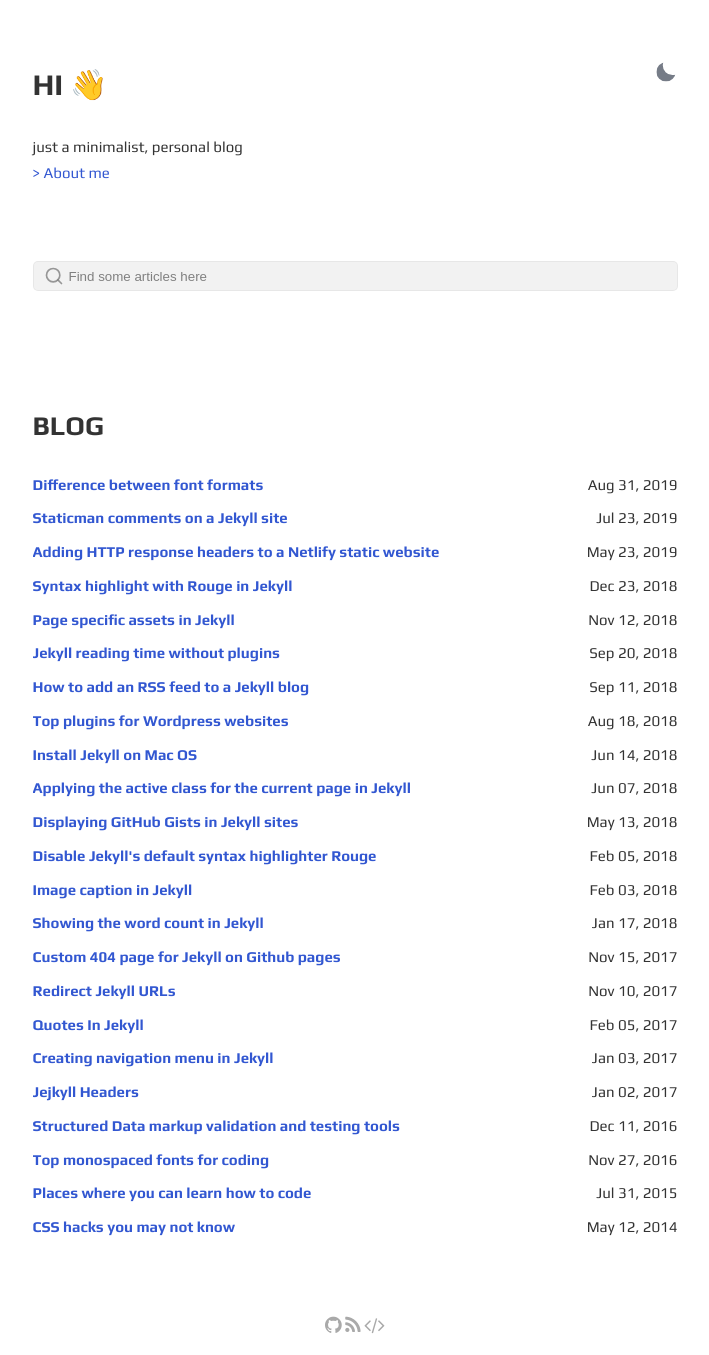
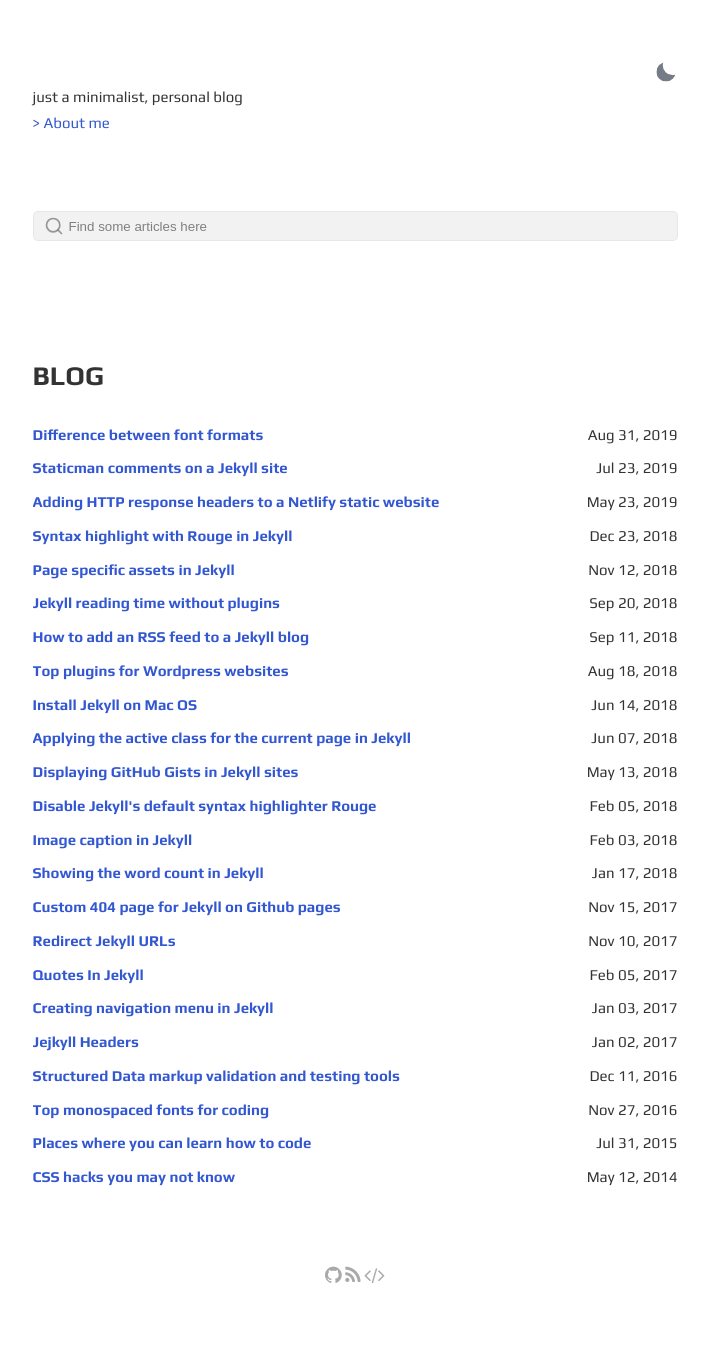
Before and after one commit to stackbit-projects/neat-hedgehog-29360, a Jekyll site: the page built from index.html, in a window 1280 px wide. Shown: the whole page, without its empty margins (285-994 px from the left). Built offline with Jekyll 4.4.1, drawn with Linux system fonts in a browser that asks for light colours; after the commit the page ends 1305 px from its top, so only the background shows below that.

Commit message:
index.html: changed

```diff
--- a/index.html
+++ b/index.html
@@ -3,7 +3,7 @@
 ---
 <section id="intro">
     <div class="flex-row-between">
-        <h1>{{ site.greetings }}</h1>
+        <h1></h1>
         <button title="Change theme" id="theme-toggle" onclick="modeSwitcher()">
             <div></div>
         </button>
```
